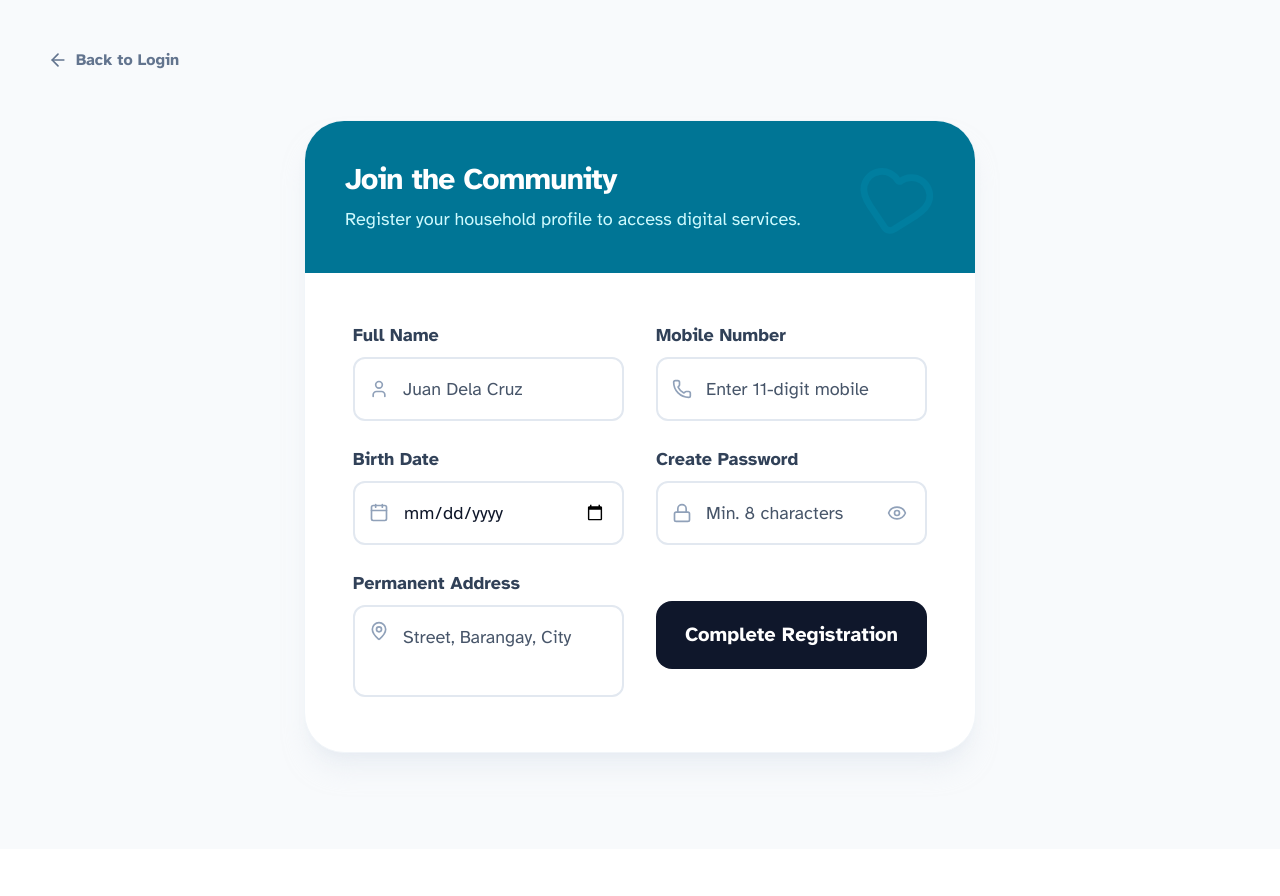
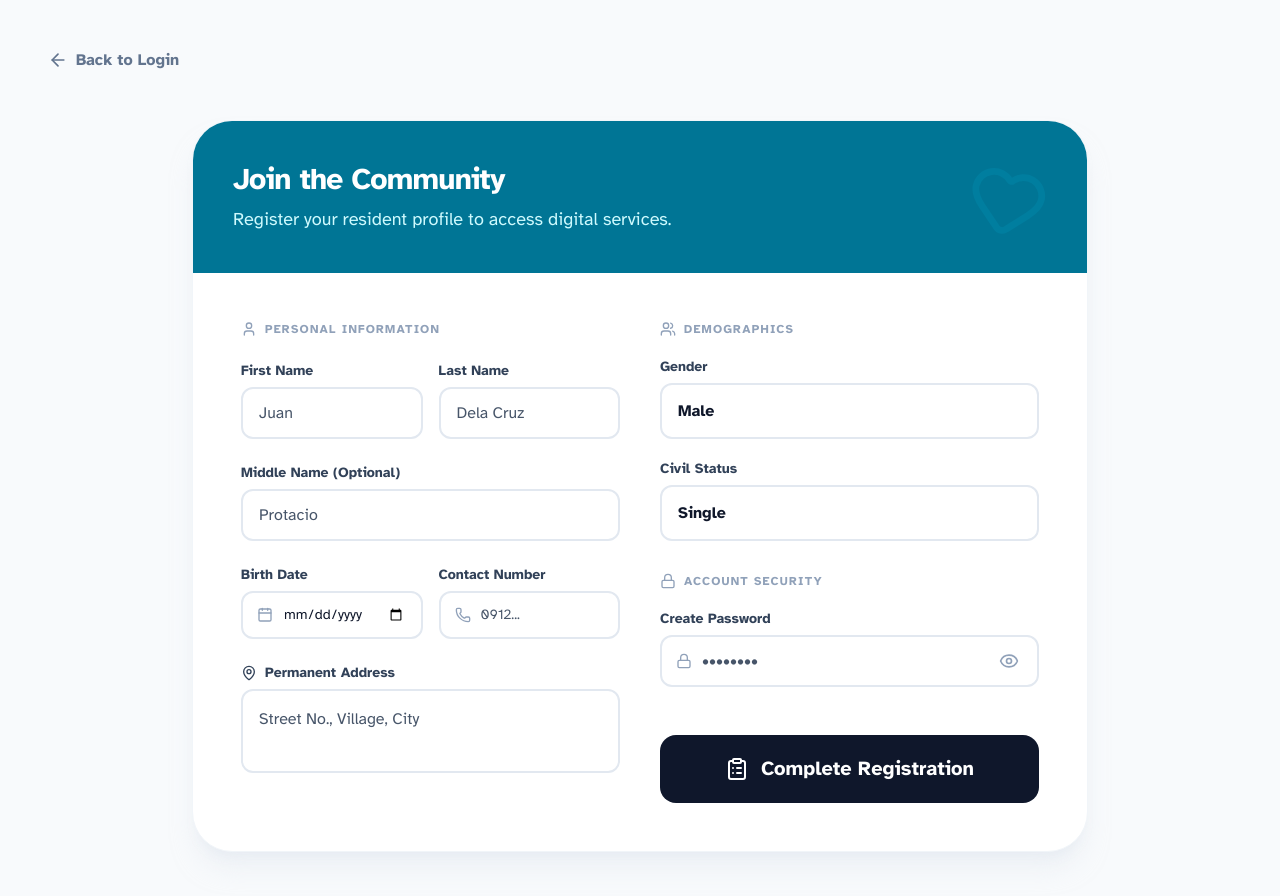
Before and after one commit to usoy410/barangay_system, a Next.js app: page /register in a window 1280 px wide. Shown: the top 896 px of the page. Before the commit the page ends 849 px from the top, so only its background shows below. Built offline with nearby package versions, Linux system fonts and the light colour scheme; no server answers.

Commit message:
fix: registration error in database

```diff
--- a/src/app/register/page.tsx
+++ b/src/app/register/page.tsx
@@ -2,7 +2,7 @@
 
 import React, { useState } from 'react';
 import { useRouter } from 'next/navigation';
-import { User, Home, ArrowLeft, Phone, Lock, MapPin, Calendar, Heart, Eye, EyeOff } from 'lucide-react';
+import { User, Home, ArrowLeft, Phone, Lock, MapPin, Calendar, Heart, Eye, EyeOff, Users, ClipboardList } from 'lucide-react';
 import Link from 'next/link';
 import { createResident } from '@/lib/residents';
 
@@ -11,7 +11,11 @@ export default function RegisterPage() {
   const [isLoading, setIsLoading] = useState(false);
   const [showPassword, setShowPassword] = useState(false);
   const [formData, setFormData] = useState({
-    fullName: '',
+    firstName: '',
+    middleName: '',
+    lastName: '',
+    gender: 'Male' as 'Male' | 'Female' | 'Other',
+    civilStatus: 'Single' as 'Single' | 'Married' | 'Widowed' | 'Separated',
     mobile: '',
     address: '',
     birthDate: '',
@@ -23,21 +27,16 @@ export default function RegisterPage() {
     setIsLoading(true);
 
     try {
-      // Split name into first and last
-      const nameParts = formData.fullName.trim().split(' ');
-      const lastName = nameParts.length > 1 ? nameParts.pop() || '' : 'Resident';
-      const firstName = nameParts.join(' ') || formData.fullName;
-
       await createResident({
-        first_name: firstName,
-        last_name: lastName,
-        middle_name: null,
+        first_name: formData.firstName,
+        last_name: formData.lastName,
+        middle_name: formData.middleName || null,
         birth_date: formData.birthDate,
-        gender: 'Other', // Default for self-reg, can be updated in profile
-        civil_status: 'Single',
+        gender: formData.gender,
+        civil_status: formData.civilStatus,
         address: formData.address,
         mobile_number: formData.mobile,
-        password_hash: formData.password, // In a real app, hash this!
+        password_hash: formData.password,
         role: 'Resident',
         is_archived: false,
         household_id: null
@@ -53,7 +52,7 @@ export default function RegisterPage() {
     }
   };
 
-  const handleChange = (e: React.ChangeEvent<HTMLInputElement | HTMLTextAreaElement>) => {
+  const handleChange = (e: React.ChangeEvent<HTMLInputElement | HTMLTextAreaElement | HTMLSelectElement>) => {
     setFormData(prev => ({
       ...prev,
       [e.target.name]: e.target.value
@@ -61,7 +60,7 @@ export default function RegisterPage() {
   };
 
   return (
-    <div className="min-h-screen bg-slate-50 flex flex-col font-atkinson text-slate-900">
+    <div className="min-h-screen bg-slate-50 flex flex-col font-atkinson text-slate-900 pb-20">
       {/* Header with Back Button */}
       <div className="p-6 md:p-12 flex items-center">
         <Link href="/login" className="inline-flex items-center gap-2 text-slate-500 font-bold hover:text-slate-900 transition-colors">
@@ -70,114 +69,185 @@ export default function RegisterPage() {
         </Link>
       </div>
 
-      <div className="flex-grow flex items-center justify-center px-6 pb-24">
-        <div className="max-w-2xl w-full bg-white rounded-[2.5rem] shadow-xl shadow-slate-200/50 border border-slate-100 overflow-hidden">
+      <div className="flex-grow flex items-center justify-center px-6">
+        <div className="max-w-4xl w-full bg-white rounded-[2.5rem] shadow-xl shadow-slate-200/50 border border-slate-100 overflow-hidden">
 
           <div className="bg-cyan-700 p-10 text-white relative">
             <Heart className="absolute top-10 right-10 w-20 h-20 text-cyan-600/30 rotate-12" />
             <h1 className="text-3xl font-bold tracking-tight mb-2 text-white">Join the Community</h1>
-            <p className="text-cyan-100 font-medium text-lg">Register your household profile to access digital services.</p>
+            <p className="text-cyan-100 font-medium text-lg">Register your resident profile to access digital services.</p>
           </div>
 
           <div className="p-8 md:p-12">
-            <form onSubmit={handleRegister} className="grid grid-cols-1 md:grid-cols-2 gap-8">
+            <form onSubmit={handleRegister} className="grid grid-cols-1 md:grid-cols-2 gap-10">
 
+              {/* Profile Details Column */}
               <div className="space-y-6">
+                <h3 className="text-slate-400 font-black text-xs uppercase tracking-widest flex items-center gap-2">
+                  <User className="w-4 h-4" /> Personal Information
+                </h3>
+
+                <div className="grid grid-cols-2 gap-4">
                   <div>
-                  <label className="block text-slate-700 font-bold mb-2 text-lg">Full Name</label>
-                  <div className="relative">
-                    <User className="absolute left-4 top-1/2 -translate-y-1/2 w-5 h-5 text-slate-400" />
+                    <label className="block text-slate-700 font-bold mb-1.5 text-sm">First Name</label>
                     <input
                       required
-                      name="fullName"
-                      value={formData.fullName}
+                      name="firstName"
+                      value={formData.firstName}
                       onChange={handleChange}
-                      type="text"
-                      className="w-full border-2 border-slate-200 bg-slate-50 pl-12 pr-4 py-4 rounded-xl text-lg text-slate-900 focus:border-cyan-500 focus:bg-white focus:outline-none transition-all"
-                      placeholder="Juan Dela Cruz"
+                      placeholder="Juan"
+                      className="w-full border-2 border-slate-200 bg-slate-50 px-4 py-3 rounded-xl text-slate-900 focus:border-cyan-500 focus:bg-white focus:outline-none transition-all"
+                    />
+                  </div>
+                  <div>
+                    <label className="block text-slate-700 font-bold mb-1.5 text-sm">Last Name</label>
+                    <input
+                      required
+                      name="lastName"
+                      value={formData.lastName}
+                      onChange={handleChange}
+                      placeholder="Dela Cruz"
+                      className="w-full border-2 border-slate-200 bg-slate-50 px-4 py-3 rounded-xl text-slate-900 focus:border-cyan-500 focus:bg-white focus:outline-none transition-all"
                     />
                   </div>
                 </div>
 
                 <div>
-                  <label className="block text-slate-700 font-bold mb-2 text-lg">Birth Date</label>
+                  <label className="block text-slate-700 font-bold mb-1.5 text-sm">Middle Name (Optional)</label>
+                  <input
+                    name="middleName"
+                    value={formData.middleName}
+                    onChange={handleChange}
+                    placeholder="Protacio"
+                    className="w-full border-2 border-slate-200 bg-slate-50 px-4 py-3 rounded-xl text-slate-900 focus:border-cyan-500 focus:bg-white focus:outline-none transition-all"
+                  />
+                </div>
+
+                <div className="grid grid-cols-2 gap-4">
+                  <div>
+                    <label className="block text-slate-700 font-bold mb-1.5 text-sm">Birth Date</label>
                     <div className="relative">
-                    <Calendar className="absolute left-4 top-1/2 -translate-y-1/2 w-5 h-5 text-slate-400" />
+                      <Calendar className="absolute left-4 top-1/2 -translate-y-1/2 w-4 h-4 text-slate-400" />
                       <input
                         required
+                        type="date"
                         name="birthDate"
                         value={formData.birthDate}
                         onChange={handleChange}
-                      type="date"
-                      className="w-full border-2 border-slate-200 bg-slate-50 pl-12 pr-4 py-4 rounded-xl text-lg text-slate-900 focus:border-cyan-500 focus:bg-white focus:outline-none transition-all cursor-pointer"
+                        className="w-full border-2 border-slate-200 bg-slate-50 pl-10 pr-4 py-3 rounded-xl text-sm text-slate-900 focus:border-cyan-500 focus:bg-white focus:outline-none transition-all"
                       />
+                    </div>
+                  </div>
+                  <div>
+                    <label className="block text-slate-700 font-bold mb-1.5 text-sm">Contact Number</label>
+                    <div className="relative">
+                      <Phone className="absolute left-4 top-1/2 -translate-y-1/2 w-4 h-4 text-slate-400" />
+                      <input
+                        required
+                        name="mobile"
+                        value={formData.mobile}
+                        onChange={handleChange}
+                        placeholder="0912..."
+                        className="w-full border-2 border-slate-200 bg-slate-50 pl-10 pr-4 py-3 rounded-xl text-sm text-slate-900 focus:border-cyan-500 focus:bg-white focus:outline-none transition-all"
+                      />
+                    </div>
                   </div>
                 </div>
 
                 <div>
-                  <label className="block text-slate-700 font-bold mb-2 text-lg">Permanent Address</label>
-                  <div className="relative">
-                    <MapPin className="absolute left-4 top-4 w-5 h-5 text-slate-400" />
+                  <label className="block text-slate-700 font-bold mb-1.5 text-sm flex items-center gap-2">
+                    <MapPin className="w-4 h-4" /> Permanent Address
+                  </label>
                   <textarea
                     required
                     name="address"
                     value={formData.address}
                     onChange={handleChange}
                     rows={2}
-                      className="w-full border-2 border-slate-200 bg-slate-50 pl-12 pr-4 py-4 rounded-xl text-lg text-slate-900 focus:border-cyan-500 focus:bg-white focus:outline-none transition-all resize-none"
-                      placeholder="Street, Barangay, City"
-                    ></textarea>
+                    placeholder="Street No., Village, City"
+                    className="w-full border-2 border-slate-200 bg-slate-50 p-4 rounded-xl text-slate-900 focus:border-cyan-500 focus:bg-white focus:outline-none transition-all resize-none"
+                  />
+                </div>
+              </div>
+
+              {/* Demographics & Auth Column */}
+              <div className="space-y-8">
+                <div className="space-y-5">
+                  <h3 className="text-slate-400 font-black text-xs uppercase tracking-widest flex items-center gap-2">
+                    <Users className="w-4 h-4" /> Demographics
+                  </h3>
+
+                  <div className="grid grid-cols-1 gap-5">
+                    <div className="relative">
+                      <label className="block text-slate-700 font-bold mb-1.5 text-sm">Gender</label>
+                      <select
+                        name="gender"
+                        value={formData.gender}
+                        onChange={handleChange}
+                        className="w-full border-2 border-slate-200 bg-slate-50 px-4 py-3.5 rounded-xl text-slate-900 font-bold focus:border-cyan-500 focus:bg-white focus:outline-none appearance-none transition-all"
+                      >
+                        <option value="Male">Male</option>
+                        <option value="Female">Female</option>
+                        <option value="Other">Other</option>
+                      </select>
+                    </div>
+
+                    <div className="relative">
+                      <label className="block text-slate-700 font-bold mb-1.5 text-sm">Civil Status</label>
+                      <select
+                        name="civilStatus"
+                        value={formData.civilStatus}
+                        onChange={handleChange}
+                        className="w-full border-2 border-slate-200 bg-slate-50 px-4 py-3.5 rounded-xl text-slate-900 font-bold focus:border-cyan-500 focus:bg-white focus:outline-none appearance-none transition-all"
+                      >
+                        <option value="Single">Single</option>
+                        <option value="Married">Married</option>
+                        <option value="Widowed">Widowed</option>
+                        <option value="Separated">Separated</option>
+                      </select>
                     </div>
                   </div>
                 </div>
 
-              <div className="space-y-6">
+                <div className="space-y-5">
+                  <h3 className="text-slate-400 font-black text-xs uppercase tracking-widest flex items-center gap-2">
+                    <Lock className="w-4 h-4" /> Account Security
+                  </h3>
                   <div>
-                  <label className="block text-slate-700 font-bold mb-2 text-lg">Mobile Number</label>
+                    <label className="block text-slate-700 font-bold mb-1.5 text-sm text-slate-500">Create Password</label>
                     <div className="relative">
-                    <Phone className="absolute left-4 top-1/2 -translate-y-1/2 w-5 h-5 text-slate-400" />
-                    <input
-                      required
-                      name="mobile"
-                      value={formData.mobile}
-                      onChange={handleChange}
-                      type="text"
-                      className="w-full border-2 border-slate-200 bg-slate-50 pl-12 pr-4 py-4 rounded-xl text-lg text-slate-900 focus:border-cyan-500 focus:bg-white focus:outline-none transition-all"
-                      placeholder="Enter 11-digit mobile"
-                    />
-                  </div>
-                </div>
-
-                <div>
-                  <label className="block text-slate-700 font-bold mb-2 text-lg">Create Password</label>
-                  <div className="relative">
-                    <Lock className="absolute left-4 top-1/2 -translate-y-1/2 w-5 h-5 text-slate-400" />
+                      <Lock className="absolute left-4 top-1/2 -translate-y-1/2 w-4 h-4 text-slate-400" />
                       <input
                         required
                         name="password"
                         value={formData.password}
                         onChange={handleChange}
                         type={showPassword ? 'text' : 'password'}
-                      className="w-full border-2 border-slate-200 bg-slate-50 pl-12 pr-12 py-4 rounded-xl text-lg text-slate-900 focus:border-cyan-500 focus:bg-white focus:outline-none transition-all"
-                      placeholder="Min. 8 characters"
+                        placeholder="••••••••"
+                        className="w-full border-2 border-slate-200 bg-slate-50 pl-10 pr-12 py-3 rounded-xl text-slate-900 focus:border-cyan-500 focus:bg-white focus:outline-none transition-all"
                       />
                       <button
                         type="button"
                         onClick={() => setShowPassword(!showPassword)}
                         className="absolute right-4 top-1/2 -translate-y-1/2 text-slate-400 hover:text-slate-600 cursor-pointer p-1"
                       >
-                      {showPassword ? <EyeOff className="w-5 h-5" /> : <Eye className="w-5 h-5" />}
+                        {showPassword ? <EyeOff className="w-4 h-4" /> : <Eye className="w-5 h-5 ml-4" />}
                       </button>
                     </div>
                   </div>
+                </div>
 
-                <div className="pt-8">
+                <div className="pt-4">
                   <button
                     type="submit"
                     disabled={isLoading}
-                    className="w-full bg-slate-900 text-white font-bold py-5 rounded-2xl text-xl hover:bg-slate-800 transition-all cursor-pointer active:scale-95 disabled:opacity-50"
+                    className="w-full bg-slate-900 text-white font-black py-5 rounded-2xl text-xl hover:bg-slate-800 transition-all cursor-pointer active:scale-95 disabled:opacity-50 flex items-center justify-center gap-3 active:bg-cyan-900"
                   >
-                    {isLoading ? 'Creating Account...' : 'Complete Registration'}
+                    {isLoading ? 'Processing...' : (
+                      <>
+                        <ClipboardList className="w-6 h-6" /> Complete Registration
+                      </>
+                    )}
                   </button>
                 </div>
               </div>
```
Also changed, not shown: 2 other files (tests, documents, lock files or other folders). Lines whose indentation alone changed are shown as unchanged.
